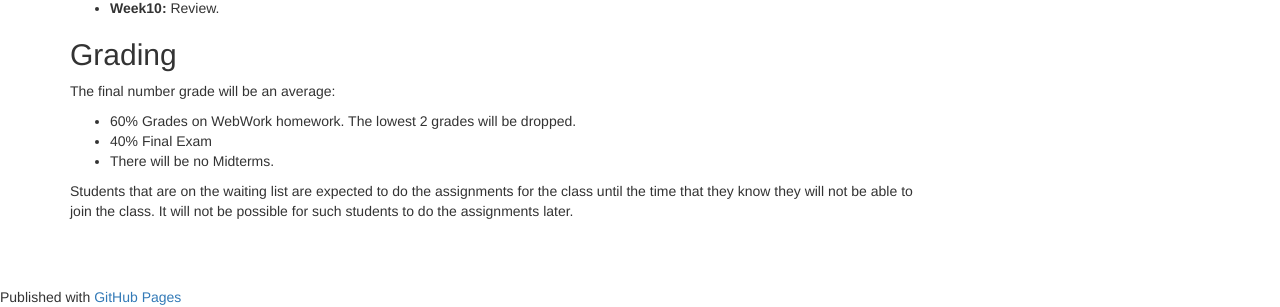
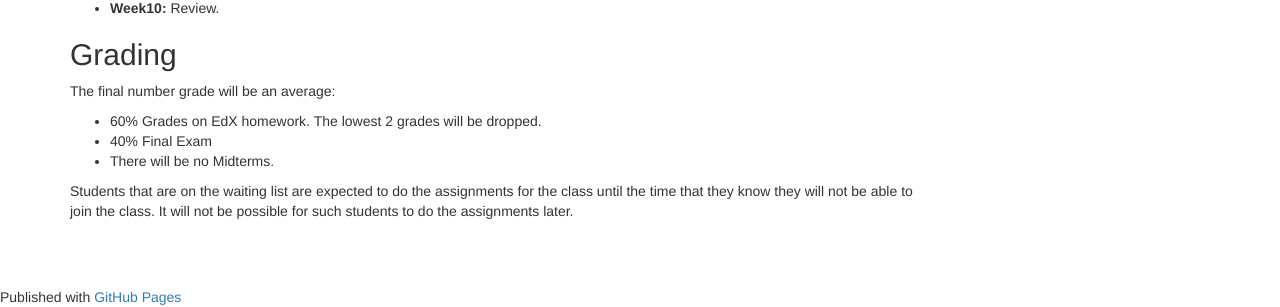
Before and after one commit to cse103/cse103.github.io, a Jekyll site: the page built from pages/1.Curriculum.md, in a window 1280 px wide. Shown: the part 560-867 px from the top of the page. Built offline with Jekyll 4.4.1, drawn with Linux system fonts in a browser that asks for light colours; nearby versions of some CDN libraries.

Commit message:
updated webwork to edx

```diff
--- a/pages/1.Curriculum.md
+++ b/pages/1.Curriculum.md
@@ -36,7 +36,7 @@ CSE 103 is not duplicate credit for ECE 109, Econ 120A, or Math 183.
 
 The final number grade will be an average:
 
-* 60% Grades on WebWork homework. The lowest 2 grades will be dropped.
+* 60% Grades on EdX homework. The lowest 2 grades will be dropped.
 * 40% Final Exam
 * There will be no Midterms.
 
```
